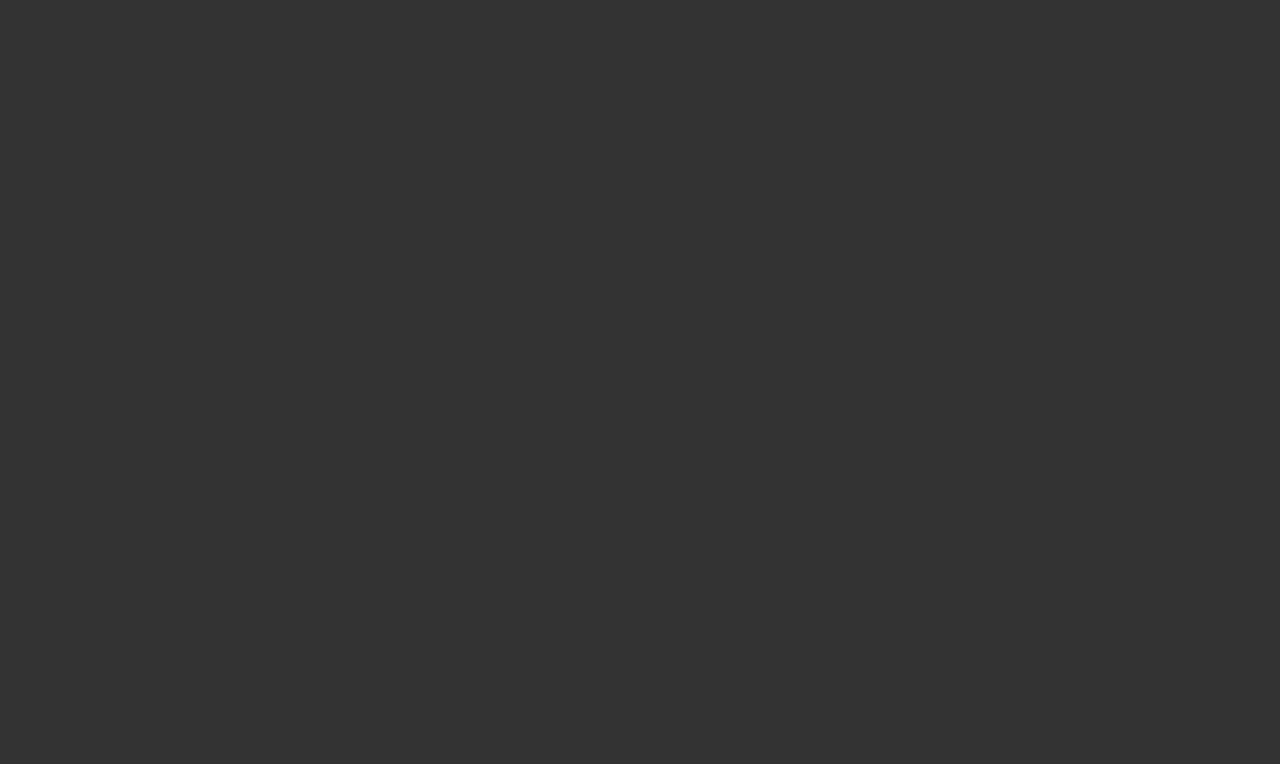
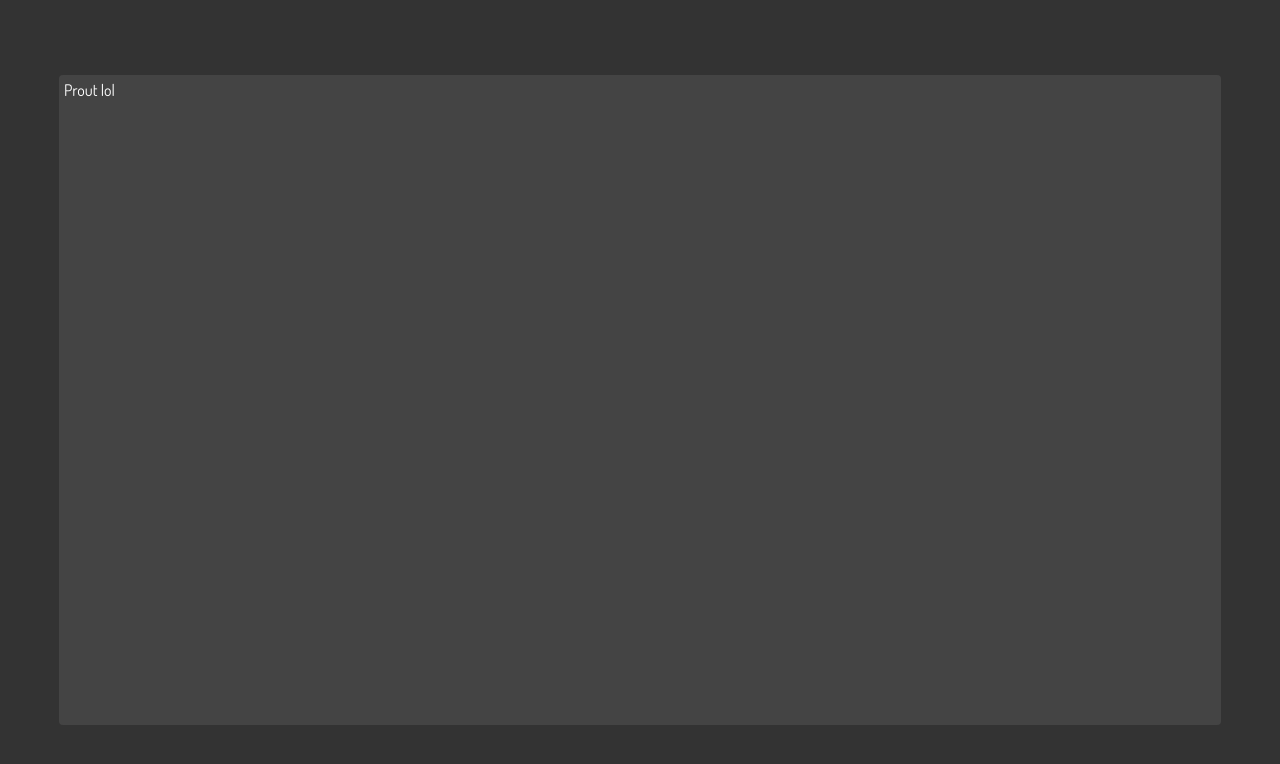
Before and after one commit to FalconPilot/jdr-manager, a website: page main.html in a window 1280 px wide. Drawn offline with Linux system fonts and the light colour scheme.

Commit message:
updated app

```diff
--- a/css/style.css
+++ b/css/style.css
@@ -4,6 +4,26 @@
 
 body {
   background-color: #333;
-  font-family: 'dosis-regular';
+  color: #FFF;
+  font-family: 'dosisregular';
   font-size: 1em;
 }
+
+.global {
+  position: absolute;
+  top: 0;
+  bottom: 0;
+  left: 0;
+  right: 0;
+  display: flex;
+  align-items: center;
+  justify-content: center;
+}
+
+#contents {
+  width: 90%;
+  height: 80%;
+  padding: 5px;
+  background-color: #444;
+  border-radius: 4px;
+}
--- a/main.html
+++ b/main.html
@@ -2,11 +2,18 @@
 <html>
   <!-- HEAD -->
   <head>
-    <link rel="stylesheet" type="text/css" href="/css/style.css"/>
-    <link rel="stylesheet" type="text/css" href="/assets/fonts/fonts.css"/>
+    <link rel="stylesheet" type="text/css" href="./css/style.css"/>
+    <link rel="stylesheet" type="text/css" href="./assets/fonts/fonts.css"/>
     <meta charset="utf-8"/>
   </head>
   <!-- BODY -->
   <body>
+    <!-- Global container -->
+    <div class="global">
+      <!-- Page contents -->
+      <div id="contents">
+        Prout lol
+      </div>
+    </div>
   </body>
 </html>
```
Also changed, not shown: app.js (+18 -0 lines).
